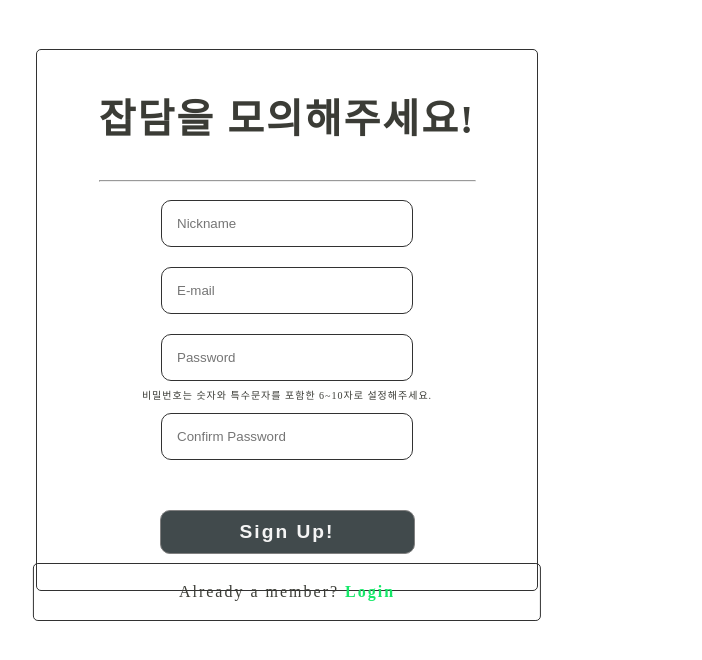
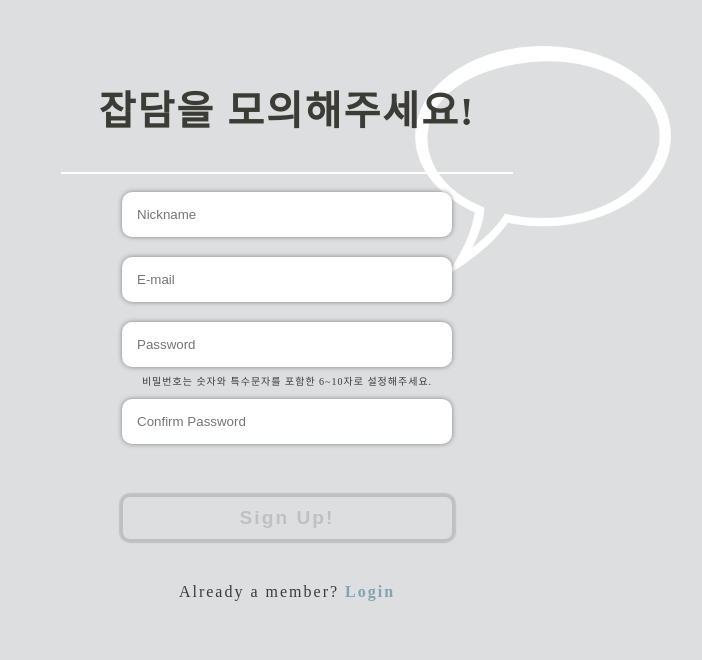
Before and after one commit to Jackdang-moi/dev, a Flask app: page /member in a window 1280 px wide. Shown: the top 660 px of the page, without its empty margins (353-1055 px from the left). Run offline with Flask 2, Linux system fonts and the light colour scheme; some libraries are stand-ins or nearby versions.

Commit message:
login/signup 변경된 디자인

```diff
--- a/static/css/signup.css
+++ b/static/css/signup.css
@@ -1,22 +1,21 @@
-
-.img {
-    position: relative;
-    height: 100vh;
-    background-size: cover;
-    width: 90%;
-    margin-left: 160px;
+body {
+    background-color: rgba(221, 222, 224);
+    background-image: url("../img/bubble.png");
+    background-repeat: no-repeat;
+    background-size: 20%;
+    background-position: right 25% bottom 120%;
 }
 
 hr {
-    width: 75%;
+    width: 90%;
+    border-style:solid;
+    border-color: white;
+    border-width: 1px 0px 0px px;
 }
 
 .back {
     color: #3B3C36;
-
-    border: 1px solid #323232;
     width: 500px;
-    border-radius: 5px;
 
     position: absolute;
     top: 40%;
@@ -52,9 +51,10 @@ hr {
 
 .fields > p > input {
     padding: 15px;
-    width: 220px;
+    width: 300px;
     border-radius: 10px;
-    border: 1px solid #323232;
+    border: none;
+    box-shadow: 0px 0px 5px 0px gray;
     margin: 10px auto 10px auto;
 }
 
@@ -68,13 +68,14 @@ hr {
     justify-content: center;
     align-items: center;
 
-    background-color: #414A4C;
-    color: whitesmoke;
-    border: 1px solid #808080;
+    background-color: transparent;
+    color: #C0C0C0;
+    border: 3px solid #C0C0C0;
+    box-shadow: 0px 0px 2px 0px gray;
     padding: 10px;
-    width: 255px;
+    width: 335px;
     border-radius: 10px;
-    margin: 40px auto 20px auto;
+    margin: 40px auto 40px auto;
 
     font-weight: 800;
     font-size: 1.2rem;
@@ -83,6 +84,9 @@ hr {
 
 button:hover {
     cursor: pointer;
+    background-color: transparent;
+    color: rgba(131, 163, 176);
+    border: 3px solid rgba(131, 163, 176);
 }
 
 .login {
@@ -97,8 +101,6 @@ button:hover {
     color: #3B3C36;
     letter-spacing: 2px;
 
-    border: 1px solid #323232;
-    border-radius: 5px;
 
     position: absolute;
     top: 74%;
@@ -112,7 +114,7 @@ button:hover {
 
 a {
     list-style: none;
-    color: #15e868;
+    color: rgba(131, 163, 176);
     text-decoration: none;
 }
 
```
Also changed, not shown: static/css/login.css (+26 -13 lines), static/img/back.jpg (added), static/img/bubble.png (added).
